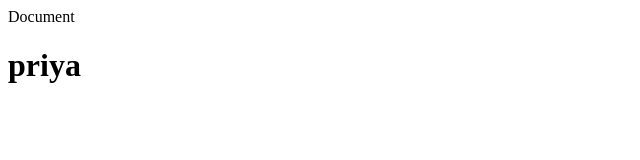
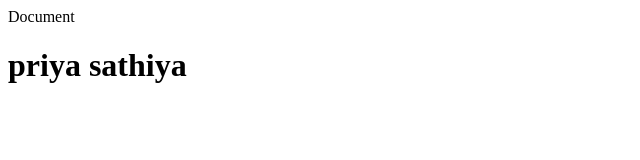
Before and after one commit to sathiyapriya442-hash/samplerepo, a plain HTML site: page index.html in a window 1280 px wide. Shown: the whole page, without its empty margins (0-640 px from the left). Drawn offline with Linux system fonts and the light colour scheme.

Commit message:
fix : changed my full name

```diff
--- a/index.html
+++ b/index.html
@@ -6,7 +6,7 @@
         <title>Document</title>
     </head>
     <body>
-        <h1> priya </h1>
+        <h1> priya sathiya </h1>
 
     </body>
 </html>
```
